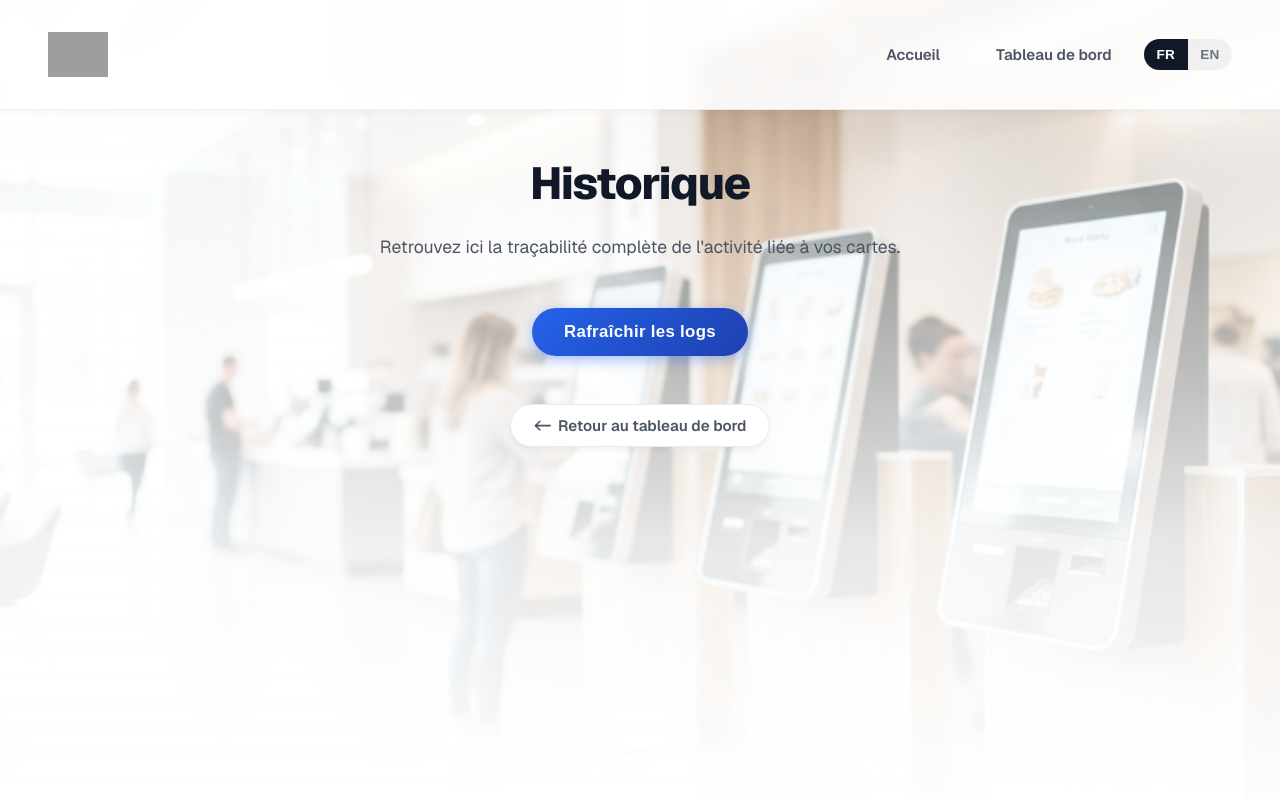
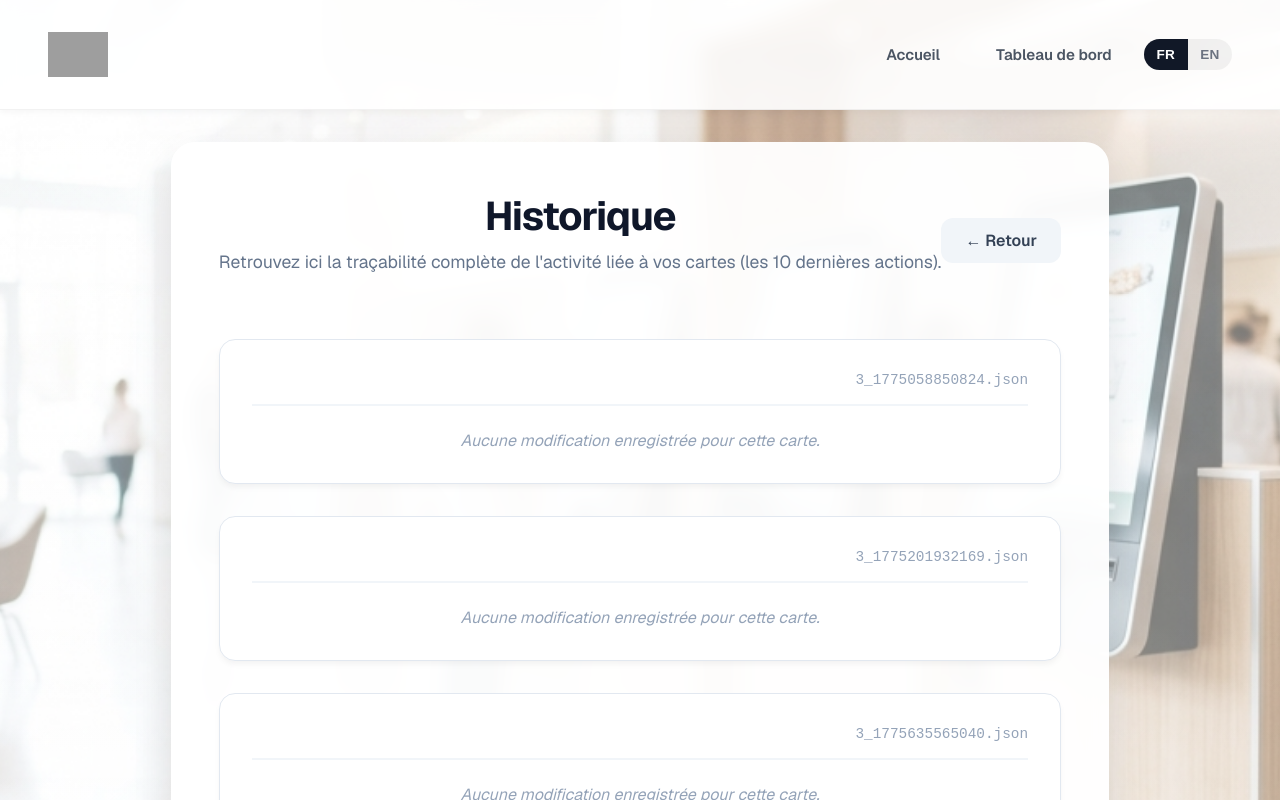
Before and after one commit to Ksiwar1/Stage2026, a Next.js app: page /historique in a window 1280 px wide. Shown: the top 800 px of the page. Built offline with nearby package versions, Linux system fonts and the light colour scheme; grey boxes are pictures that could not be loaded.

Commit message:
feat: Add Historique dashboard, Logger system, and fix NaN input bugs

```diff
--- a/src/app/actions/deleteCarteAction.ts
+++ b/src/app/actions/deleteCarteAction.ts
@@ -3,6 +3,7 @@
 import fs from 'fs';
 import path from 'path';
 import { revalidatePath } from 'next/cache';
+import { addLog } from '../../lib/logger';
 
 export async function deleteCarteAction(fileName: string) {
   try {
@@ -19,6 +20,9 @@ export async function deleteCarteAction(fileName: string) {
       revalidatePath('/bibliotheque');
       revalidatePath('/menu');
       revalidatePath('/');
+      revalidatePath('/historique');
+
+      addLog(fileName, 'DELETE', 'Carte supprimée définitivement du système.');
 
       return { success: true };
     } else {
--- a/src/app/actions/genererCarteAction.ts
+++ b/src/app/actions/genererCarteAction.ts
@@ -6,6 +6,7 @@ import { validateETK360Code } from "../../lib/aiValidator";
 import { patchETK360Structure } from "../../lib/autoHealer";
 import fs from "fs";
 import path from "path";
+import { addLog } from "../../lib/logger";
 
 export async function genererArchitectureAction(data: FormData) {
   let sujetDemande = (data.get("sujet") as string) || "Générer une carte à partir de l'image";
@@ -1169,6 +1170,10 @@ export async function enrichirCarteAction(
       }
 
       fs.writeFileSync(filepath, jsonResponse, 'utf-8');
+
+      // Ajouter le log de création
+      addLog(filename, 'CREATE', 'Carte générée avec succès par l\'IA.');
+
       return JSON.stringify({ success: true, json: jsonResponse, savedPath: filename });
     }
 
--- a/src/app/historique/page.tsx
+++ b/src/app/historique/page.tsx
@@ -1,18 +1,111 @@
 import styles from "../page.module.css";
 import Link from "next/link";
+import { getLogs, LogEntry } from "../../lib/logger";
+import { getCartesVisualSummary } from "../../lib/memory";
 
-export default function Historique() {
+export default async function Historique() {
+  const logs = getLogs();
+  const cartes = await getCartesVisualSummary();
+
+  // Map to store grouped logs
+  const groupedLogs: Record<string, { carteMeta: any, recentLogs: LogEntry[] }> = {};
+
+  // Initialize with all existing cards
+  cartes.forEach(carte => {
+    groupedLogs[carte.nomFichier] = { carteMeta: carte, recentLogs: [] };
+  });
+
+  // Sort logs by date descending (newest first)
+  logs.sort((a, b) => new Date(b.timestamp).getTime() - new Date(a.timestamp).getTime());
+
+  // Group logs
+  logs.forEach(log => {
+    if (!groupedLogs[log.nomFichier]) {
+      // If log exists for a deleted card
+      groupedLogs[log.nomFichier] = {
+        carteMeta: { title: `Carte (${log.nomFichier})`, deleted: true },
+        recentLogs: []
+      };
+    }
+    // Only keep top 10
+    if (groupedLogs[log.nomFichier].recentLogs.length < 10) {
+      groupedLogs[log.nomFichier].recentLogs.push(log);
+    }
+  });
+
+  // Pour un meilleur rendu, on met les cartes récemment modifiées en premier
+  const sortedKeys = Object.keys(groupedLogs).sort((a, b) => {
+    const timeA = groupedLogs[a].recentLogs[0] ? new Date(groupedLogs[a].recentLogs[0].timestamp).getTime() : 0;
+    const timeB = groupedLogs[b].recentLogs[0] ? new Date(groupedLogs[b].recentLogs[0].timestamp).getTime() : 0;
+    return timeB - timeA;
+  });
+
   return (
-    <main className={`${styles.main} ${styles.heroImageBg}`}>
-      <div className={styles.hero}>
-        <h1 className={styles.title}>Historique</h1>
-        <p className={styles.description}>
-          Retrouvez ici la traçabilité complète de l'activité liée à vos cartes.
-        </p>
-        <button className={styles.button_primary}>Rafraîchir les logs</button>
-        <div style={{ marginTop: '1.5rem' }}>
-          <Link href="/menu" className={styles.backButton}><span>&lt;-</span> Retour au tableau de bord</Link>
+    <main className={`${styles.main} ${styles.heroImageBg}`} style={{ minHeight: '100vh', padding: '2rem 1rem' }}>
+      <div style={{ maxWidth: '1000px', margin: '0 auto', background: 'rgba(255,255,255,0.95)', padding: '3rem', borderRadius: '24px', boxShadow: '0 20px 40px rgba(0,0,0,0.1)', backdropFilter: 'blur(10px)' }}>
+
+        <div style={{ display: 'flex', justifyContent: 'space-between', alignItems: 'center', marginBottom: '3rem' }}>
+            <div>
+                <h1 style={{ fontSize: '2.5rem', color: '#0f172a', margin: 0, letterSpacing: '-0.03em' }}>Historique</h1>
+                <p style={{ color: '#64748b', fontSize: '1.1rem', marginTop: '0.5rem' }}>
+                Retrouvez ici la traçabilité complète de l'activité liée à vos cartes (les 10 dernières actions).
+                </p>
+            </div>
+            <Link href="/" style={{ padding: '0.75rem 1.5rem', background: '#f1f5f9', color: '#334155', borderRadius: '12px', textDecoration: 'none', fontWeight: 600, transition: 'all 0.2s' }}>
+              &larr; Retour
+            </Link>
         </div>
+
+        {sortedKeys.length === 0 ? (
+          <div style={{ textAlign: 'center', padding: '4rem', color: '#94a3b8', background: '#f8fafc', borderRadius: '16px', border: '2px dashed #e2e8f0' }}>
+             Aucune carte ni aucun historique trouvé.
+          </div>
+        ) : (
+          <div style={{ display: 'flex', flexDirection: 'column', gap: '2rem' }}>
+            {sortedKeys.map((nomFichier) => {
+              const data = groupedLogs[nomFichier];
+              return (
+              <div key={nomFichier} style={{ background: 'white', border: '1px solid #e2e8f0', borderRadius: '16px', padding: '2rem', boxShadow: '0 4px 6px -1px rgba(0,0,0,0.05)' }}>
+                <div style={{ borderBottom: '2px solid #f1f5f9', paddingBottom: '1rem', marginBottom: '1.5rem', display: 'flex', justifyContent: 'space-between', alignItems: 'center' }}>
+                    <h2 style={{ margin: 0, color: '#1e293b', fontSize: '1.5rem' }}>
+                       {data.carteMeta.title}
+                       {data.carteMeta.deleted && <span style={{ fontSize: '0.8rem', background: '#fee2e2', color: '#991b1b', padding: '0.25rem 0.5rem', borderRadius: '6px', marginLeft: '1rem', verticalAlign: 'middle' }}>Supprimée</span>}
+                    </h2>
+                    <span style={{ color: '#94a3b8', fontSize: '0.9rem', fontFamily: 'monospace' }}>{nomFichier}</span>
+                </div>
+
+                {data.recentLogs.length === 0 ? (
+                    <p style={{ color: '#94a3b8', fontStyle: 'italic', margin: 0 }}>Aucune modification enregistrée pour cette carte.</p>
+                ) : (
+                    <div style={{ display: 'flex', flexDirection: 'column', gap: '1rem' }}>
+                        {data.recentLogs.map((log) => {
+                            const date = new Date(log.timestamp);
+                            const isCreate = log.actionType === 'CREATE';
+                            const isDelete = log.actionType === 'DELETE';
+                            const badgeColor = isCreate ? '#dcfce7' : isDelete ? '#fee2e2' : '#e0e7ff';
+                            const textColor = isCreate ? '#166534' : isDelete ? '#991b1b' : '#3730a3';
+
+                            return (
+                                <div key={log.id} style={{ display: 'flex', gap: '1.5rem', alignItems: 'flex-start' }}>
+                                    <div style={{ width: '120px', flexShrink: 0, color: '#64748b', fontSize: '0.85rem', paddingTop: '0.2rem', textAlign: 'right' }}>
+                                        <div style={{ fontWeight: 600 }}>{date.toLocaleDateString('fr-FR')}</div>
+                                        <div>{date.toLocaleTimeString('fr-FR', { hour: '2-digit', minute: '2-digit', second: '2-digit' })}</div>
+                                    </div>
+                                    <div style={{ display: 'flex', gap: '1rem', alignItems: 'center', flex: 1, background: '#f8fafc', padding: '0.75rem 1rem', borderRadius: '8px' }}>
+                                        <span style={{ background: badgeColor, color: textColor, padding: '0.2rem 0.6rem', borderRadius: '6px', fontSize: '0.75rem', fontWeight: 700 }}>
+                                            {log.actionType}
+                                        </span>
+                                        <span style={{ color: '#334155', fontSize: '0.95rem' }}>{log.details}</span>
+                                    </div>
+                                </div>
+                            );
+                        })}
+                    </div>
+                )}
+              </div>
+            )})}
+          </div>
+        )}
       </div>
     </main>
   );
--- /dev/null
+++ b/src/lib/logger.ts
@@ -0,0 +1,60 @@
+import fs from 'fs';
+import path from 'path';
+
+export interface LogEntry {
+  id: string;
+  timestamp: string;
+  nomFichier: string;
+  actionType: 'CREATE' | 'UPDATE' | 'DELETE' | 'OTHER';
+  details: string;
+}
+
+const getLogFilePath = () => path.join(process.cwd(), '.softavera', 'logs.json');
+
+export function addLog(nomFichier: string, actionType: LogEntry['actionType'], details: string) {
+  try {
+    const logFilePath = getLogFilePath();
+    const dirPath = path.dirname(logFilePath);
+
+    // Ensure directory exists
+    if (!fs.existsSync(dirPath)) {
+      fs.mkdirSync(dirPath, { recursive: true });
+    }
+
+    let logs: LogEntry[] = [];
+    if (fs.existsSync(logFilePath)) {
+      const content = fs.readFileSync(logFilePath, 'utf-8');
+      if (content) logs = JSON.parse(content);
+    }
+
+    const newLog: LogEntry = {
+      id: crypto.randomUUID(),
+      timestamp: new Date().toISOString(),
+      nomFichier,
+      actionType,
+      details,
+    };
+
+    logs.push(newLog);
+
+    fs.writeFileSync(logFilePath, JSON.stringify(logs, null, 2));
+    return true;
+  } catch (error) {
+    console.error("Erreur lors de l'enregistrement du log:", error);
+    return false;
+  }
+}
+
+export function getLogs(): LogEntry[] {
+  try {
+    const logFilePath = getLogFilePath();
+    if (!fs.existsSync(logFilePath)) {
+      return [];
+    }
+    const content = fs.readFileSync(logFilePath, 'utf-8');
+    return JSON.parse(content);
+  } catch (error) {
+    console.error("Erreur lors de la lecture des logs:", error);
+    return [];
+  }
+}
```
Also changed, not shown: src/app/actions/updateProduitAction.ts (+13 -4 lines), src/app/update-carte/[id]/produits/ProductEditorClient.tsx (+6 -4 lines).
